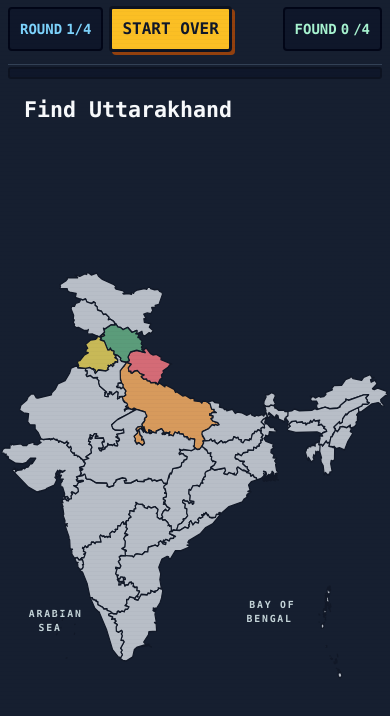
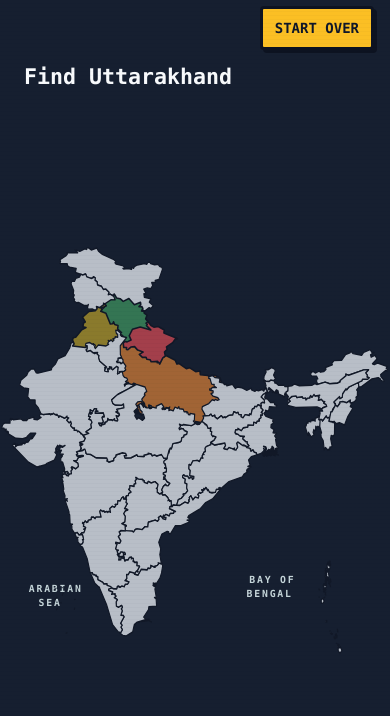
Before and after one commit to k-gourav/mappy, a website: page index.html in a window 390 px wide. Drawn offline with Linux system fonts and the light colour scheme.

Commit message:
fix: improved the ui

```diff
--- a/index.html
+++ b/index.html
@@ -11,37 +11,15 @@
 
   <div class="crt-overlay" aria-hidden="true"></div>
 
-  <!-- Top Arcade HUD Bar -->
   <header class="hud-header w-full max-w-7xl mx-auto px-2 pt-2">
     <div class="hud-panel">
-      <!-- Round progress and controls -->
-      <div class="hud-status-row flex flex-wrap items-center justify-end gap-2 pb-1.5 border-b border-slate-700/80">
-        <div class="hud-controls flex flex-wrap items-center gap-1.5 sm:gap-2">
-          <!-- Progress Badge -->
-          <div class="bg-slate-900 border-2 border-slate-950 px-2 py-0.5 rounded text-[10px] font-bold text-sky-300">
-            ROUND <span id="stage-val">1/4</span>
-          </div>
-
-          <!-- Restart Game Button -->
-          <button id="restart-btn" type="button" class="retro-btn bg-amber-400 text-slate-950 px-2 py-0.5 rounded text-[10px] font-bold">
-            START OVER
-          </button>
-        </div>
-        <div class="hud-score bg-slate-900 border-2 border-slate-950 px-2 py-0.5 rounded text-[10px] font-bold text-emerald-400">
-          FOUND <span id="score-val">0</span>/4
-        </div>
+      <div class="game-controls">
+        <button id="restart-btn" class="start-over-btn" type="button">START OVER</button>
       </div>
-
-      <div class="progress-track" role="progressbar" aria-label="Game progress" aria-valuemin="0" aria-valuemax="4" aria-valuenow="0">
-        <div id="progress-fill" class="progress-fill"></div>
-      </div>
-
       <div class="hud-question pt-1.5 flex items-start gap-2">
-        <div class="min-w-0">
-          <h1 id="question-text" class="text-xl sm:text-2xl font-bold text-white leading-snug">
-            Let's find a state
-          </h1>
-        </div>
+        <h1 id="question-text" class="text-xl sm:text-2xl font-bold text-white leading-snug">
+          Let's find a state
+        </h1>
       </div>
     </div>
   </header>
--- a/script.js
+++ b/script.js
@@ -50,7 +50,7 @@
     ];
 
     const MAP_COLORS = [
-      "#d46b76", "#d79a5c", "#c8b957", "#5b9c7a"
+      "#a33f4b", "#a16435", "#8a7a2c", "#347553"
     ];
 
     function createStateDeck() {
@@ -111,10 +111,6 @@
       }
     }
 
-    function playBlip() {
-      playTone(520, 0.05, "square", 0);
-    }
-
     function playWinFanfare() {
       playTone(523.25, 0.09, "square", 0);     // C5
       playTone(659.25, 0.09, "square", 0.09);  // E5
@@ -130,17 +126,11 @@
     // ================= GAME STATE & DOM ELEMENTS =================
     let deck = [];
     let currentIndex = 0;
-    let score = 0;
     let answerLocked = false;
     let answerFeedbackTimer = null;
 
-    const stageVal = document.getElementById("stage-val");
-    const scoreVal = document.getElementById("score-val");
-    const progressTrack = document.querySelector(".progress-track");
-    const progressFill = document.getElementById("progress-fill");
     const questionText = document.getElementById("question-text");
     const indiaMap = document.getElementById("india-map");
-
     const restartBtn = document.getElementById("restart-btn");
 
     /**
@@ -162,10 +152,8 @@
       const quiz = createStateDeck();
       deck = quiz.states;
       currentIndex = 0;
-      score = 0;
 
       clearAnswerFeedback();
-      updateHUD();
       renderStateBoundaries();
       displayCurrentQuestion();
     }
@@ -183,28 +171,21 @@
         const path = document.createElementNS(svgNS, "path");
         const stateId = normalizeStateName(state.name);
         path.setAttribute("d", state.path);
-        path.setAttribute("class", "state-path");
+        path.setAttribute(
+          "class",
+          selectedStateColors.has(stateId) ? "state-path quiz-state" : "state-path"
+        );
         path.setAttribute("data-state", stateId);
         path.style.setProperty("--state-color", selectedStateColors.get(stateId) || "#b8bec7");
         statesLayer.appendChild(path);
       });
     }
 
-    function updateHUD() {
-      const displayStage = Math.min(currentIndex + 1, deck.length);
-      stageVal.textContent = `${displayStage}/${deck.length}`;
-      scoreVal.textContent = score;
-      progressFill.style.width = `${(score / deck.length) * 100}%`;
-      progressTrack.setAttribute("aria-valuenow", score);
-    }
-
     function displayCurrentQuestion() {
       if (currentIndex >= deck.length) {
         questionText.textContent = "FOUR STATES COMPLETE";
-        updateHUD();
         return;
       }
-      updateHUD();
       questionText.textContent = `Find ${deck[currentIndex].name}`;
     }
 
@@ -239,8 +220,6 @@
 
       if (isCorrect) {
         playWinFanfare();
-        score += 1;
-        updateHUD();
         flashAnswerFeedback("answer-correct", () => {
           currentIndex += 1;
           displayCurrentQuestion();
@@ -252,11 +231,7 @@
     }
 
     // ================= EVENT LISTENERS =================
-    restartBtn.addEventListener("click", () => {
-      playBlip();
-      initGame();
-    });
-
+    restartBtn.addEventListener("click", initGame);
     indiaMap.addEventListener("click", handleMapSelection);
 
     // Boot game safely after window loads
--- a/styles.css
+++ b/styles.css
@@ -33,11 +33,6 @@
       min-height: 100dvh;
     }
 
-    .font-pixel {
-      font-family: Consolas, "Courier New", monospace;
-      line-height: 1.4;
-    }
-
     .retro-parchment {
       background-color: var(--bg-parchment);
       border: 3px solid var(--border-dark);
@@ -60,35 +55,27 @@
       box-shadow: none;
     }
 
-    .hud-status-row {
-      align-items: center;
-      justify-content: space-between;
-      gap: 12px;
-      padding-bottom: 12px;
-      border-bottom: 1px solid #334155;
+    .game-controls {
+      display: flex;
+      justify-content: flex-end;
+      padding-right: 8px;
     }
 
-    .hud-controls {
-      gap: 8px;
-    }
-
-    .hud-status-row .bg-slate-900 {
-      border-color: #020617;
-      border-radius: 4px;
-      background: #0f172a;
-      color: #a7f3d0;
-    }
-
-    .hud-status-row .text-sky-300 {
-      color: #7dd3fc;
-    }
-
-    .hud-status-row .bg-amber-400 {
+    .start-over-btn {
+      min-height: 36px;
+      padding: 6px 12px;
       border: 3px solid var(--border-dark);
       border-radius: 4px;
       background: var(--accent-gold);
       box-shadow: 3px 3px 0 var(--border-dark);
       color: #0f172a;
+      cursor: pointer;
+      font: 700 14px Consolas, "Courier New", monospace;
+    }
+
+    .start-over-btn:active {
+      transform: translate(3px, 3px);
+      box-shadow: 0 0 0 var(--border-dark);
     }
 
     .hud-question {
@@ -102,31 +89,14 @@
       font-size: clamp(1.35rem, 4vw, 2rem);
     }
 
-    .progress-track {
-      height: 12px;
-      margin: 2px 0 4px;
-      overflow: hidden;
-      border: 2px solid var(--border-dark);
-      border-radius: 3px;
-      background: #0f172a;
-    }
-
-    .progress-fill {
-      width: 0;
-      height: 100%;
-      border-radius: 0;
-      background: var(--accent-emerald);
-      transition: width 0.3s ease;
-    }
-
     .map-shell {
       max-width: 100%;
       transform: translateY(-4px);
     }
 
     .map-svg {
-      max-height: calc(100vh - 230px);
-      max-height: calc(100dvh - 230px);
+      max-height: calc(100vh - 180px);
+      max-height: calc(100dvh - 180px);
       cursor: pointer;
       touch-action: manipulation;
     }
@@ -140,23 +110,8 @@
         padding-top: 6px;
       }
 
-      .hud-status-row {
-        gap: 8px;
-      }
-
-      .hud-controls {
-        gap: 6px;
-      }
-
-      .hud-controls > *,
-      .hud-score {
-        display: inline-flex;
+      .start-over-btn {
         min-height: 44px;
-        align-items: center;
-        justify-content: center;
-        gap: 4px;
-        padding: 8px 10px;
-        font-size: 14px;
       }
 
       .map-shell {
@@ -187,30 +142,15 @@
         height: auto;
         max-height: calc(100vh - 230px);
         max-height: calc(100dvh - 230px);
-        transform: translate(-1.5%, -10px);
+        transform: translate(-1.5%, -18px);
       }
-    }
 
-    /* Tactile Arcade Buttons */
-    .retro-btn {
-      border: 3px solid var(--border-dark);
-      border-radius: 4px;
-      box-shadow: 3px 3px 0 var(--border-dark);
-      transition: transform 0.08s ease, box-shadow 0.08s ease;
-      cursor: pointer;
-      user-select: none;
-      font-family: inherit;
-      font-size: 16px;
-      font-weight: 700;
-    }
-
-    .retro-btn:hover {
-      filter: brightness(1.06);
-    }
-
-    .retro-btn:active {
-      transform: translate(3px, 3px);
-      box-shadow: 0 0 0 var(--border-dark);
+      .state-path.quiz-state {
+        transform: scale(1.25);
+        transform-box: fill-box;
+        transform-origin: center;
+        vector-effect: non-scaling-stroke;
+      }
     }
 
     .crt-overlay {
@@ -224,18 +164,6 @@
         transparent 3px,
         rgba(13, 19, 33, 0.035) 4px
       );
-    }
-
-    .bg-amber-400 {
-      background-color: var(--accent-gold);
-    }
-
-    .text-emerald-400 {
-      color: #34d399;
-    }
-
-    .retro-btn.bg-amber-400 {
-      box-shadow: 3px 3px 0 #92400e;
     }
 
     /* India Map SVG Styling */
```
